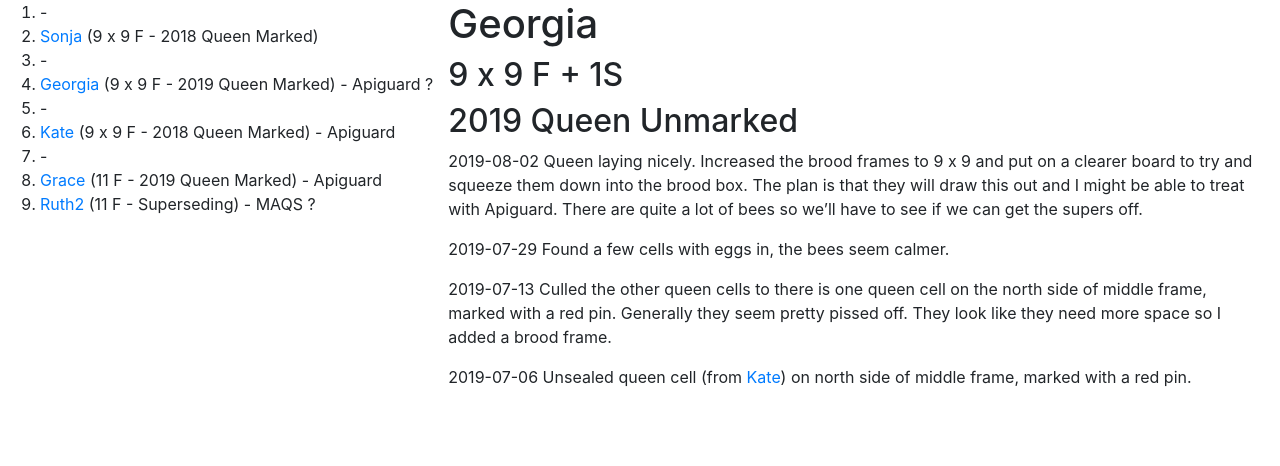
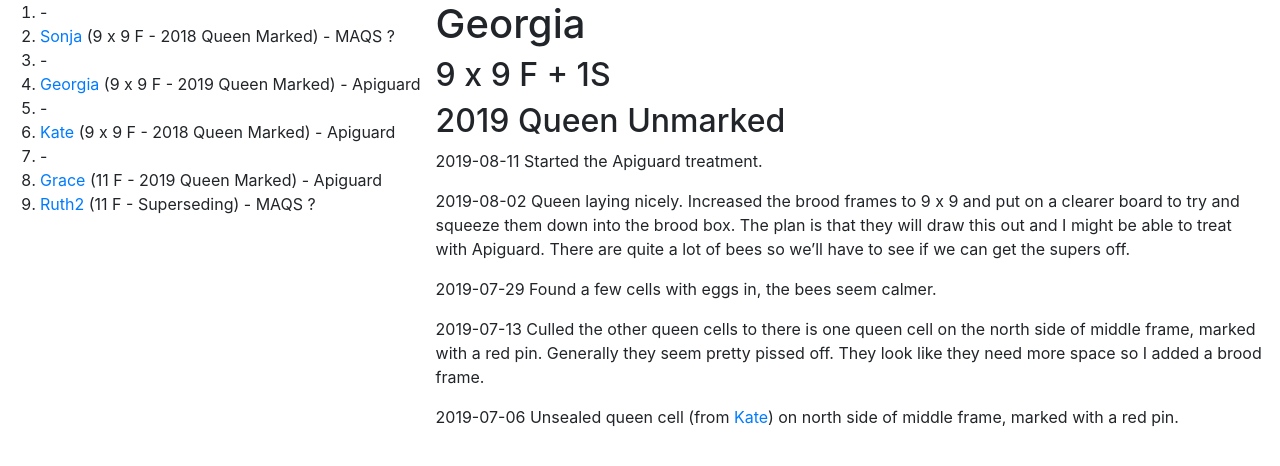
Before and after one commit to joejcollins/rhapsody-angel, a Jekyll site: the page built from queens/georgia.md, in a window 1280 px wide. Shown: the top 466 px of the page. Built offline with Jekyll 4.4.1, drawn with Linux system fonts in a browser that asks for light colours; our own code applies the rules of GitHub Pages for plain Markdown files.

Commit message:
Apiguard on, the rest can have MAQS

```diff
--- a/_includes/apiary.md
+++ b/_includes/apiary.md
@@ -1,7 +1,7 @@
 1. -
-1. [Sonja]({{ site.baseurl }}/queens/sonja/) (9 x 9 F - 2018 Queen Marked)
+1. [Sonja]({{ site.baseurl }}/queens/sonja/) (9 x 9 F - 2018 Queen Marked) - MAQS ?
 1. -
-1. [Georgia]({{ site.baseurl }}/queens/georgia/) (9 x 9 F - 2019 Queen Marked) - Apiguard ?
+1. [Georgia]({{ site.baseurl }}/queens/georgia/) (9 x 9 F - 2019 Queen Marked) - Apiguard
 1. -
 1. [Kate]({{ site.baseurl }}/queens/kate/) (9 x 9 F - 2018 Queen Marked) - Apiguard
 1. -
--- a/queens/georgia.md
+++ b/queens/georgia.md
@@ -1,6 +1,8 @@
 # Georgia
 ## 9 x 9 F + 1S
 ## 2019 Queen Unmarked
+
+2019-08-11 Started the Apiguard treatment.
 
 2019-08-02 Queen laying nicely.  Increased the brood frames to 9 x 9 and put on a clearer board to try and squeeze them down into the brood box.  The plan is that they will draw this out and I might be able to treat with Apiguard.  There are quite a lot of bees so we'll have to see if we can get the supers off.
 
```
